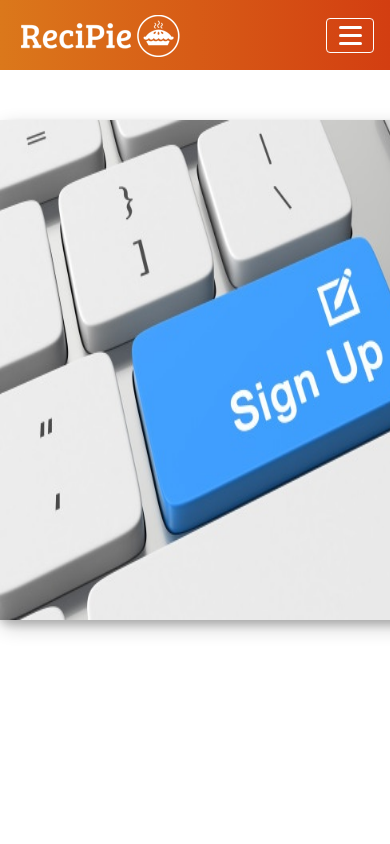
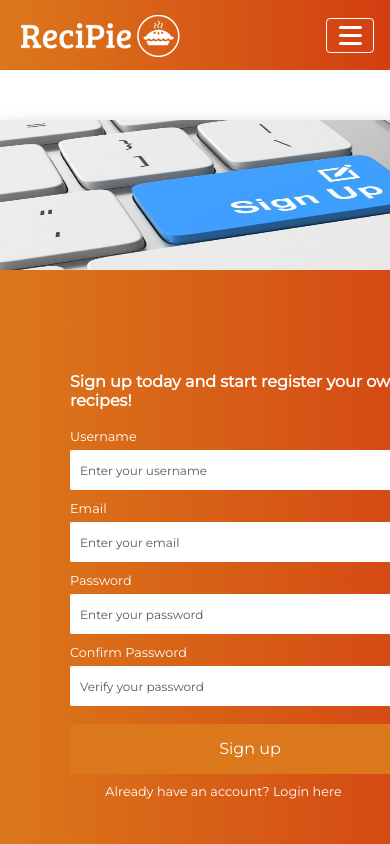
Before and after one commit to SqueakyNinja/ReciPie, a React (Create React App) app in the folder client/: page /signup in a window 390 px wide. Built offline with nearby package versions, Linux system fonts and the light colour scheme.

Commit message:
Make signup responsive

```diff
--- a/client/src/pages/Signup/Form.css
+++ b/client/src/pages/Signup/Form.css
@@ -1,3 +1,166 @@
+.form-container {
+  margin: 50px auto;
+  width: 500px;
+  box-shadow: 0 5px 8px 0 rgba(0, 0, 0, 0.2), 0 7px 20px 0 rgba(0, 0, 0, 0.2);
+  position: relative;
+  border-radius: 10px;
+  height: 750px;
+  display: grid;
+  grid-template-columns: 1fr;
+  grid-template-rows: 150px 600px;
+}
+
+.close-btn {
+  position: absolute;
+  top: 2%;
+  right: 3%;
+  font-size: 1.5rem;
+  z-index: 1;
+  color: #fff;
+  cursor: pointer;
+}
+
+.form-content-left {
+  background: linear-gradient(
+    90deg,
+    rgb(250, 250, 250) 0%,
+    rgb(199, 211, 211) 100%
+  );
+  border-radius: 10px 0 0 10px;
+  position: relative;
+
+}
+
+.form-img {
+  width: 100%;
+  height: 100%;
+  position: absolute;
+  top: 50%;
+  left: 50%;
+  transform: translate(-50%, -50%);
+}
+
+.form-img-2 {
+  width: 50%;
+  height: 50%;
+  position: absolute;
+  top: 50%;
+  left: 50%;
+  transform: translate(-50%, -50%);
+}
+
+.form-success {
+  text-align: center;
+  font-size: 24px;
+  margin-top: 80px;
+  color: #fff;
+}
+
+.form-content-right {
+  display: grid;
+  grid-row: 2;
+  border-radius: 0 10px 10px 0;
+  position: relative;
+  background:
+  linear-gradient(
+  90deg,
+  rgb(219, 120, 27) 0%,
+  rgb(211, 62, 17) 100%);
+}
+
+.form {
+  position: absolute;
+  top: 50%;
+  left: 50%;
+  transform: translate(-50%, -50%);
+  width: 90%;
+  height: 100%;
+  display: flex;
+  flex-direction: column;
+  justify-content: center;
+  align-items: center;
+}
+
+.form h1 {
+  margin-top: 30px;
+  font-size: 1rem;
+  text-align: start;
+  width: 80%;
+  margin-bottom: 1rem;
+  color: #fff;
+}
+
+.form-inputs {
+  margin-bottom: 0.5rem;
+  width: 80%;
+}
+
+.form-inputs p {
+  font-size: 0.8rem;
+  margin-top: 0.5rem;
+  color: black;
+}
+
+.form-label {
+  display: inline-block;
+  font-size: 0.8rem;
+  margin-bottom: 6px;
+  color: #fff;
+}
+
+.form-input {
+  display: block;
+  padding-left: 10px;
+  outline: none;
+  border-radius: 2px;
+  height: 40px;
+  width: 100%;
+  border: none;
+}
+
+.form-input::placeholder {
+  color: #595959;
+  font-size: 12px;
+}
+
+.form-input-btn {
+  width: 80%;
+  height: 50px;
+  margin-top: 10px;
+  border-radius: 2px;
+  background: rgb(219, 120, 27);
+  outline: none;
+  border: none;
+  color: #fff;
+  font-size: 1rem;
+}
+
+.form-input-btn:hover {
+  cursor: pointer;
+  background: rgb(109, 84, 60);
+  transition: all 0.4s ease-out;
+}
+
+.form-input-login {
+  font-size: 0.8rem;
+  margin-top: 10px;
+  color: #fff;
+  width: 80%;
+  text-align: center;
+}
+
+.form-input-login a {
+  text-decoration: none;
+  color: #27cdff;
+  font-weight: 600;
+}
+
+
+
+
+@media (min-width: 1024px) {
+
+
 .form-container {
     margin: 50px auto;
     width: 1000px;
@@ -150,3 +313,4 @@
     color: #27cdff;
     font-weight: 600;
   }
+}
```
